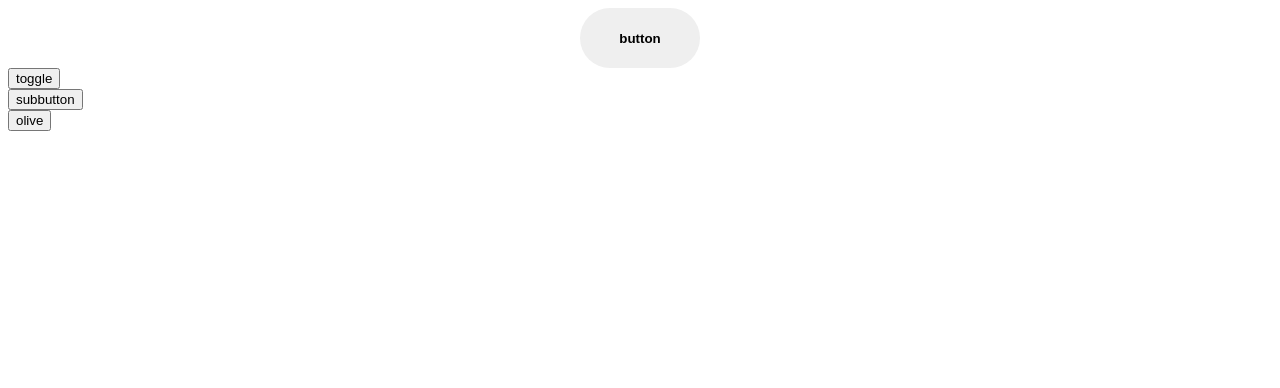
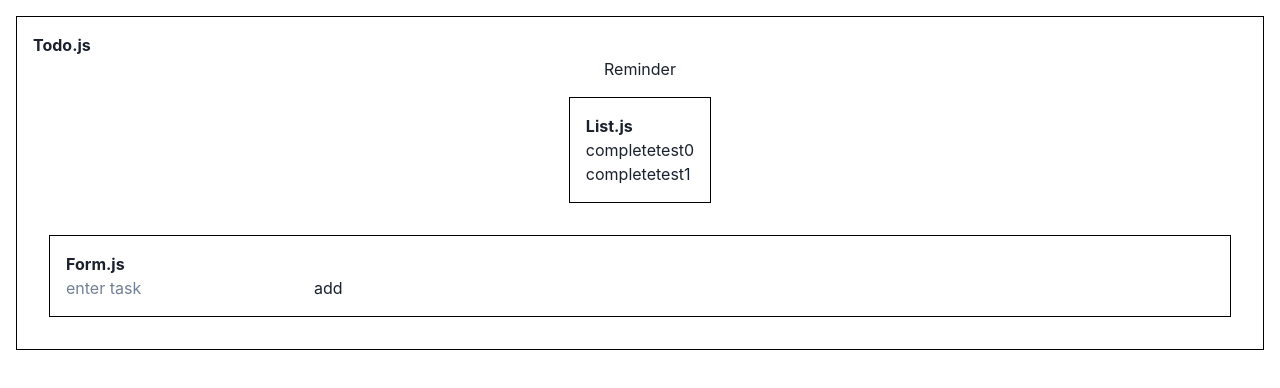
Before and after one commit to mimunojun/react-tuto, a React (Vite) app in the folder react-app/: page / in a window 1280 px wide. Shown: the top 388 px of the page. Built offline with nearby package versions, Linux system fonts and the light colour scheme.

Commit message:
chakraui

```diff
--- a/package.json
+++ b/package.json
@@ -1,5 +1,10 @@
 {
   "dependencies": {
+    "@chakra-ui/react": "^2.8.1",
+    "@emotion/react": "^11.11.1",
+    "@emotion/styled": "^11.11.0",
+    "framer-motion": "^10.16.4",
+    "react-icons": "^4.11.0",
     "styled-components": "^6.0.8"
   }
 }
--- a/react-app/src/main.tsx
+++ b/react-app/src/main.tsx
@@ -1,8 +1,8 @@
 import React from "react";
 import ReactDOM from "react-dom/client";
-import App from "./t5/App";
+import ChakraTodo from "./t5/ChakraTodo";
 import "./index.css";
 
 ReactDOM.createRoot(document.getElementById("root") as HTMLElement).render(
-    <App />
+    <ChakraTodo />
 );
--- a/react-app/src/t4/components/List.tsx
+++ b/react-app/src/t4/components/List.tsx
@@ -1,3 +1,5 @@
+import { VStack, StackDivider } from "@chakra-ui/react";
+
 const List = ({ todoState }) => {
     const [todos, setTodos] = todoState;
     const completeButton = (id) => {
@@ -15,7 +17,7 @@ const List = ({ todoState }) => {
         );
     };
     return (
-        <>
+        <VStack divider={<StackDivider borderColor="gray.200" />}>
             <div className="container">
                 <p className="title">List.js</p>
                 {todos.length !== 0 ? (
@@ -31,7 +33,7 @@ const List = ({ todoState }) => {
                     <p>no task</p>
                 )}
             </div>
-        </>
+        </VStack>
     );
 };
 
--- /dev/null
+++ b/react-app/src/t5/ChakraTodo.jsx
@@ -0,0 +1,14 @@
+import { ChakraProvider } from "@chakra-ui/react";
+
+import Todo from "../t4/Todo";
+const ChakraTodo = () => {
+    return (
+        <>
+            <ChakraProvider>
+                <Todo />
+            </ChakraProvider>
+        </>
+    );
+};
+
+export default ChakraTodo;
```
Also changed, not shown: 1 other file (tests, documents, lock files or other folders).
